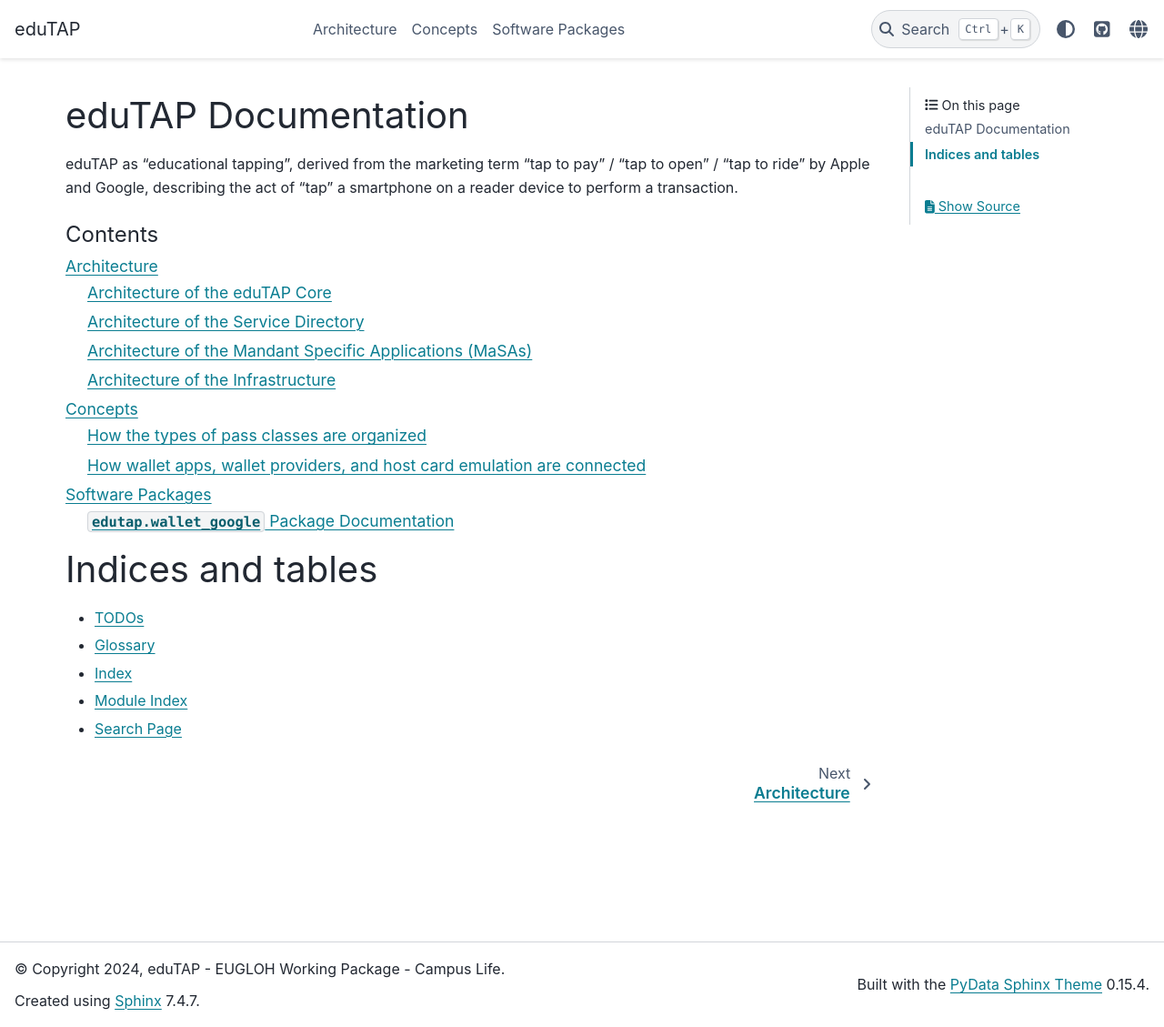
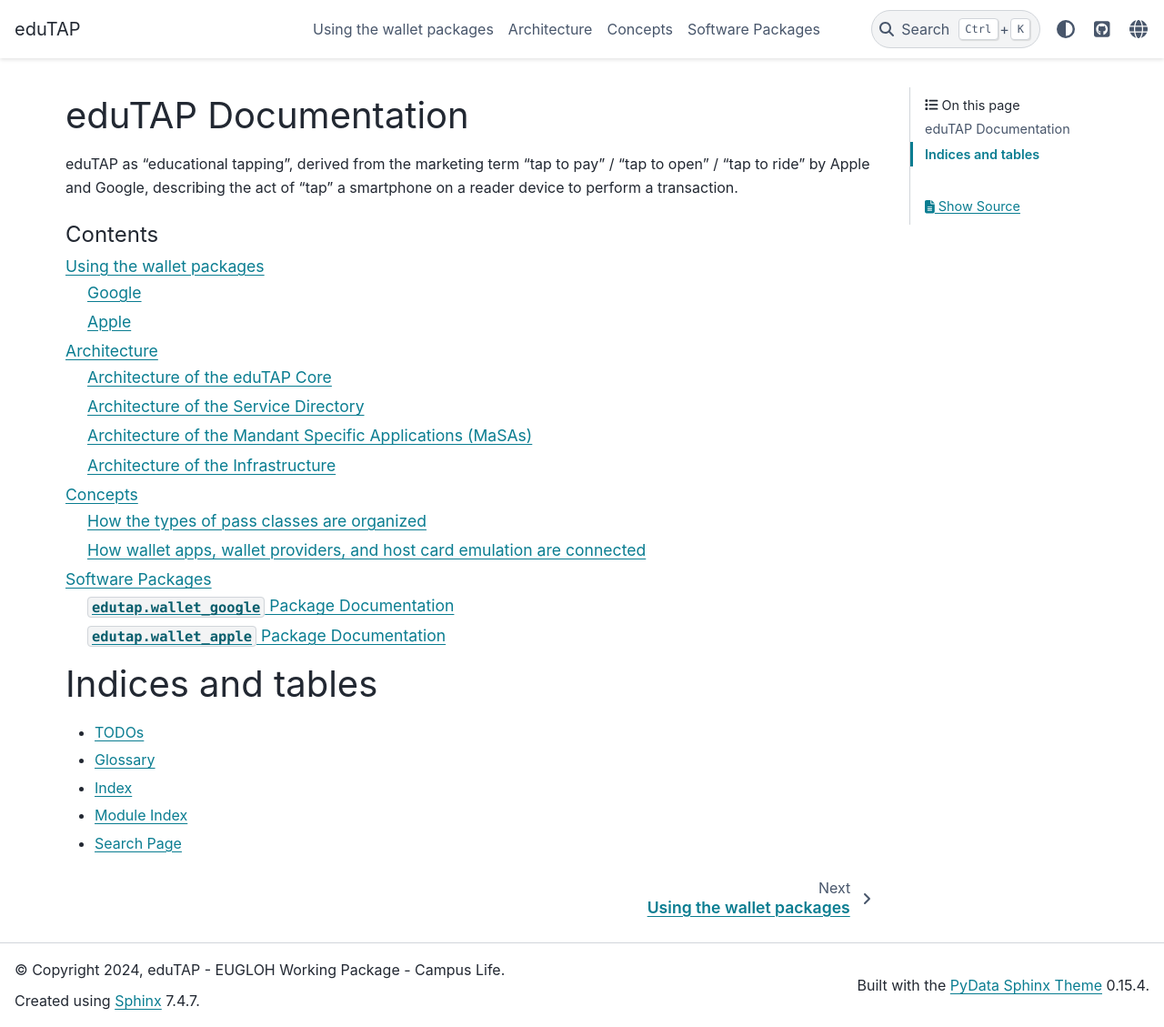
Before and after one commit to edutap-eu/documentation, a Sphinx documentation site: the page built from source/index.md, in a window 1280 px wide and 1129 px high. Shown: the whole window at 91% size. Built offline with Sphinx 7.4.7 and the PyData theme 0.15.4, drawn with Linux system fonts in a browser that asks for light colours; some of the changed lines change nothing that is shown.

Commit message:
Add getting started docs

````diff
--- /dev/null
+++ b/source/getting_started.md
@@ -0,0 +1,176 @@
+# Using the wallet packages
+
+While Google and Apple handle wallet passes entirely different.
+The related low level APIs offer a similar look and feel.
+
+In both cases, pass management is done via the contained `api` module.
+
+## Google
+
+Import the api module.
+
+```python
+from edutap.wallet_google import api
+```
+
+### Wallet models
+
+There are several ways for creating wallet data models.
+
+```python
+# Create empty wallet class or object by registered name.
+# The names are aquivalent to the names used in the google wallet documentation.
+model = api.new(name=...)
+```
+
+```python
+# Create wallet class or object by registered name and JSON serializable dictionary.
+model = api.new(name=..., data={...})
+```
+
+### Create wallet object
+
+#### Case 1
+
+Create wallet object on google server and return save link with reference to it.
+
+```python
+# Create wallet object model from supported data, no request is made yet.
+wallet_object_model = api.new(name="GenericObject", data={...})
+
+# Sends a request to Google API, a pass gets created on google servers,
+# not in the wallet yet.
+api.create(wallet_object_model)
+
+# Create payload needed for generating a save link for our created pass.
+wallet_object_with_class_reference = api.new(
+    name="GoogleWalletObjectWithClassReference",
+    data={
+        "classReference": wallet_object_model.id
+    }
+)
+
+# Create URL for adding the pass to a wallet. This link needs to get delivered
+# to the tapper.
+add_to_wallet_url = api.save_link({
+    "genericObjects": [
+        wallet_object_with_class_reference
+    ]
+})
+```
+
+#### Case 2
+
+Create URL for adding the pass to a wallet.
+No wallet object get created in the first place.
+The pass data is contained in the link aka self contained link.
+
+```python
+wallet_object_model = api.new(name="GenericObject", data={...})
+
+add_to_wallet_url = api.save_link({
+    "genericObjects": [
+        wallet_object_model
+    ]
+})
+```
+
+### Update wallet object
+
+```python
+# Create wallet object model.
+# The pass ID of the wallet object to update must be set.
+wallet_object_model = api.new(name="GenericObject", data={
+    "id": "existing-wallet-object-id",
+    ...
+})
+```
+
+There are 2 different update strategies. Partial or full update.
+
+Perform a full update. The entire wallet object model gets replaced.
+
+```python
+api.update(wallet_object_model)
+```
+
+Perform a partial update. Only the contained data get modified.
+
+```python
+api.update(wallet_object_model, partial=True)
+```
+
+## Apple
+
+Import the api module.
+
+```python
+from edutap.wallet_apple import api
+```
+
+### Pass models
+
+There are several ways for creating pass data models.
+
+```python
+# Create empty pass.
+model = api.new()
+```
+
+```python
+# Create pass from JSON serializable dictionary.
+model = api.new(data={...})
+```
+
+```python
+# Create pass from pkpass file.
+with open('...', 'rb') as pkpass_file:
+    model = api.new(file=pkpass_file)
+```
+
+### Create save link
+
+Apple wallet follows a link where the device downloads the actual pass data.
+This link must be created via the `api` and delivered to the tapper in some way.
+
+```python
+# Create a secure link
+identifier = "some-unique-identifier"
+add_to_wallet_url = api.save_link(identifier)
+```
+
+### Create pass
+
+```python
+# Create pass model and set it's data.
+pass_model = api.new(data{...})
+
+# Verify pass model.
+api.verify(pass_model)
+
+# Sign pass model. Now the pass model is immutable.
+api.sign(pass_model)
+
+# Create pkpass file from pass model.
+with api.pkpass(pass_model) as pkpass_file:
+    ...
+```
+
+### Update pass
+
+A pass update is technically the same thing as a create.
+If the initially created pkpass file was persisted, it can be reused.
+
+```python
+# Create pass from pkpass file.
+with open('...', 'rb') as pkpass_file:
+    pass_model = api.new(file=pkpass_file)
+
+# Update pass model data here.
+
+# Verify, sign and create pkpass file.
+api.verify(pass_model)
+api.sign(pass_model)
+with api.pkpass(pass_model) as pkpass_file:
+    ...
+```
--- a/source/index.md
+++ b/source/index.md
@@ -9,6 +9,7 @@
 caption: Contents
 ---
 
+getting_started.md
 architecture/index.md
 concepts.md
 packages/index.md
--- /dev/null
+++ b/source/packages/edutap_wallet_apple/index.md
@@ -0,0 +1,3 @@
+# `edutap.wallet_apple` Package Documentation
+
+Write me.
--- a/source/packages/index.md
+++ b/source/packages/index.md
@@ -9,5 +9,6 @@
 ---
 
 edutap_wallet_google/index.md
+edutap_wallet_apple/index.md
 
 ```
````
